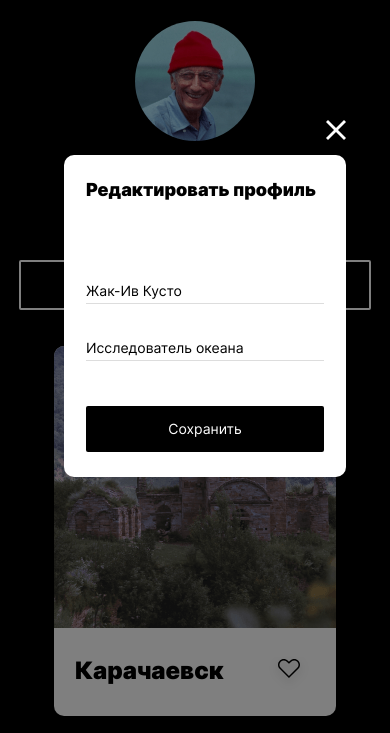
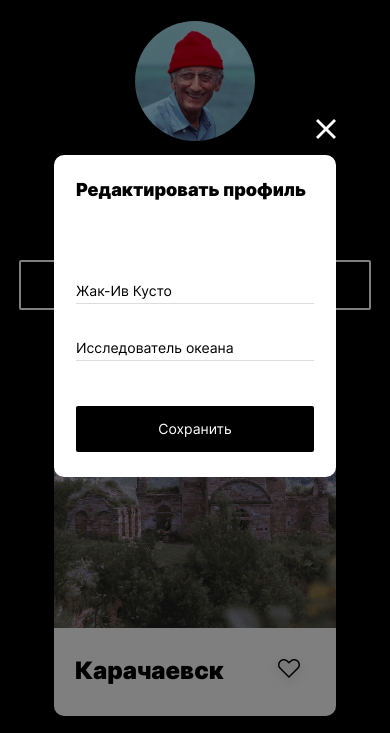
Before and after one commit to readmecode/mesto-project, a plain HTML site: page index.html in a window 390 px wide. Shown: the part 106-839 px from the top of the page. Drawn offline with Linux system fonts and the light colour scheme.

Commit message:
update v11

```diff
--- a/blocks/popup/__close-button/popup__close-button.css
+++ b/blocks/popup/__close-button/popup__close-button.css
@@ -7,15 +7,15 @@
     background-color: transparent;
     border: 0;
     position: relative;
-    bottom: 190px;
-    left: 470px;
+    bottom: 40px;
+    left: 239px;
 }
 
 @media screen and (max-width: 1100px) {
     .popup__close-button {
         width: 20px;
         height: 20px;
-        left: 282px;
-        bottom: 186px;
+        left: 131px;
+        bottom: 36px;
     }
 }
--- a/blocks/popup/__title/popup__title.css
+++ b/blocks/popup/__title/popup__title.css
@@ -11,7 +11,7 @@
     width: 100%;
     padding: 0;
     margin: 0;
-    margin-top: 34px;
+    margin-top: 3px;
     margin-bottom: 54px;
 }
 
@@ -20,7 +20,7 @@
         font-size: 18px;
         height: 22px;
         max-width: 238px;
-        margin-top: 25px;
+        margin-top: 5px;
         margin-bottom: 75px;
     }
 }
--- a/index.html
+++ b/index.html
@@ -79,8 +79,9 @@
     </footer>
 
     <div class="popup popup_opened">
-        <button type="button" aria-label="close" class="popup__close-button link"></button>
+
         <div class="popup__form">
+            <button type="button" aria-label="close" class="popup__close-button link"></button>
             <h3 class="popup__title">Редактировать профиль</h3>
             <form name="input" class="popup__input-container">
                 <input type="text" name="name" value="Жак-Ив Кусто" class="popup__form-item">
```
